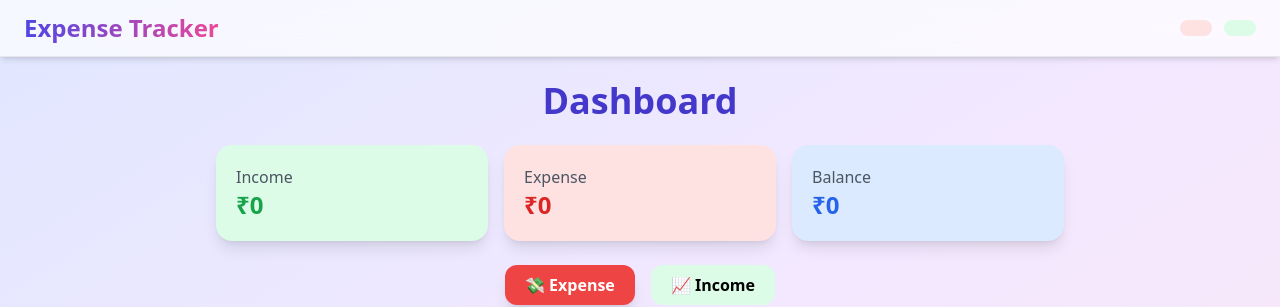
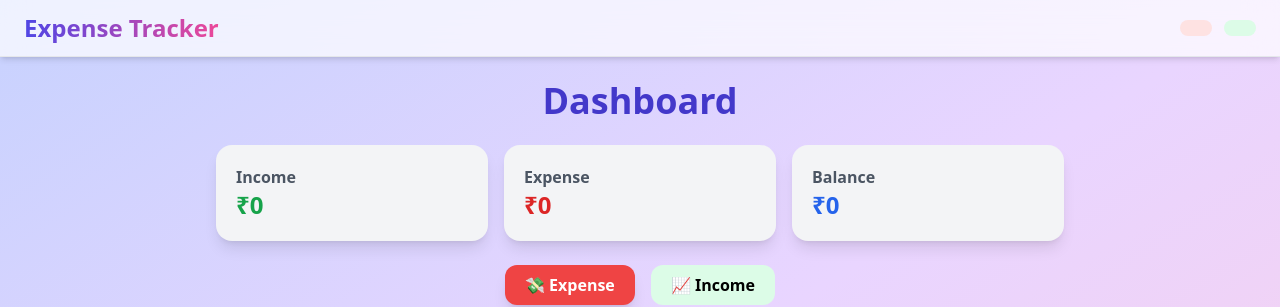
Before and after one commit to Raksha8277/Expense-Tracker, a React (Vite) app in the folder frontend/: page / in a window 1280 px wide. Shown: the top 307 px of the page. Built offline with nearby package versions, Linux system fonts and the light colour scheme; no server answers.

Commit message:
Update Dashboard page

```diff
--- a/frontend/src/pages/Dashboard.tsx
+++ b/frontend/src/pages/Dashboard.tsx
@@ -40,7 +40,7 @@ export default function Dashboard() {
   const balance = totalIncome - totalExpense;
 
   return (
-    <div className="min-h-screen bg-gradient-to-br from-indigo-100 via-purple-100 to-pink-100">
+    <div className="min-h-screen bg-gradient-to-br from-indigo-200 via-purple-200 to-pink-200">
 
       <Navbar />
 
@@ -54,18 +54,18 @@ export default function Dashboard() {
 
         <div className="grid grid-cols-1 md:grid-cols-3 gap-4">
 
-          <div className="bg-green-100 p-5 rounded-2xl shadow-lg">
-            <h2 className="text-gray-600">Income</h2>
+          <div className="bg-gray-100 p-5 rounded-2xl shadow-lg">
+            <h2 className="text-gray-600 font-bold">Income</h2>
             <p className="text-2xl font-bold text-green-600">₹{totalIncome}</p>
           </div>
 
-          <div className="bg-red-100 p-5 rounded-2xl shadow-lg">
-            <h2 className="text-gray-600">Expense</h2>
+          <div className="bg-gray-100 p-5 rounded-2xl shadow-lg">
+            <h2 className="text-gray-600 font-bold">Expense</h2>
             <p className="text-2xl font-bold text-red-600">₹{totalExpense}</p>
           </div>
 
-          <div className="bg-blue-100 p-5 rounded-2xl shadow-lg">
-            <h2 className="text-gray-600">Balance</h2>
+          <div className="bg-gray-100 p-5 rounded-2xl shadow-lg">
+            <h2 className="text-gray-600 font-bold">Balance</h2>
             <p className="text-2xl font-bold text-blue-600">₹{balance}</p>
           </div>
 
```
